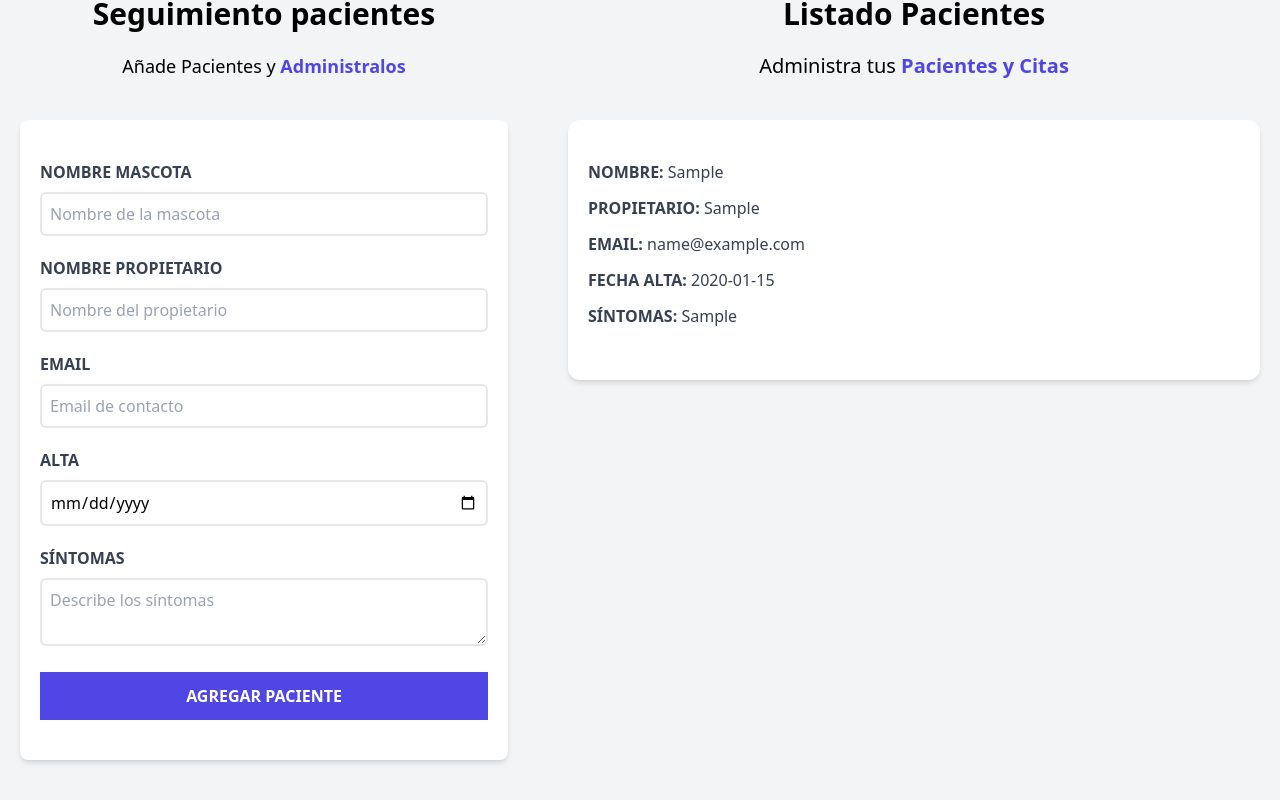
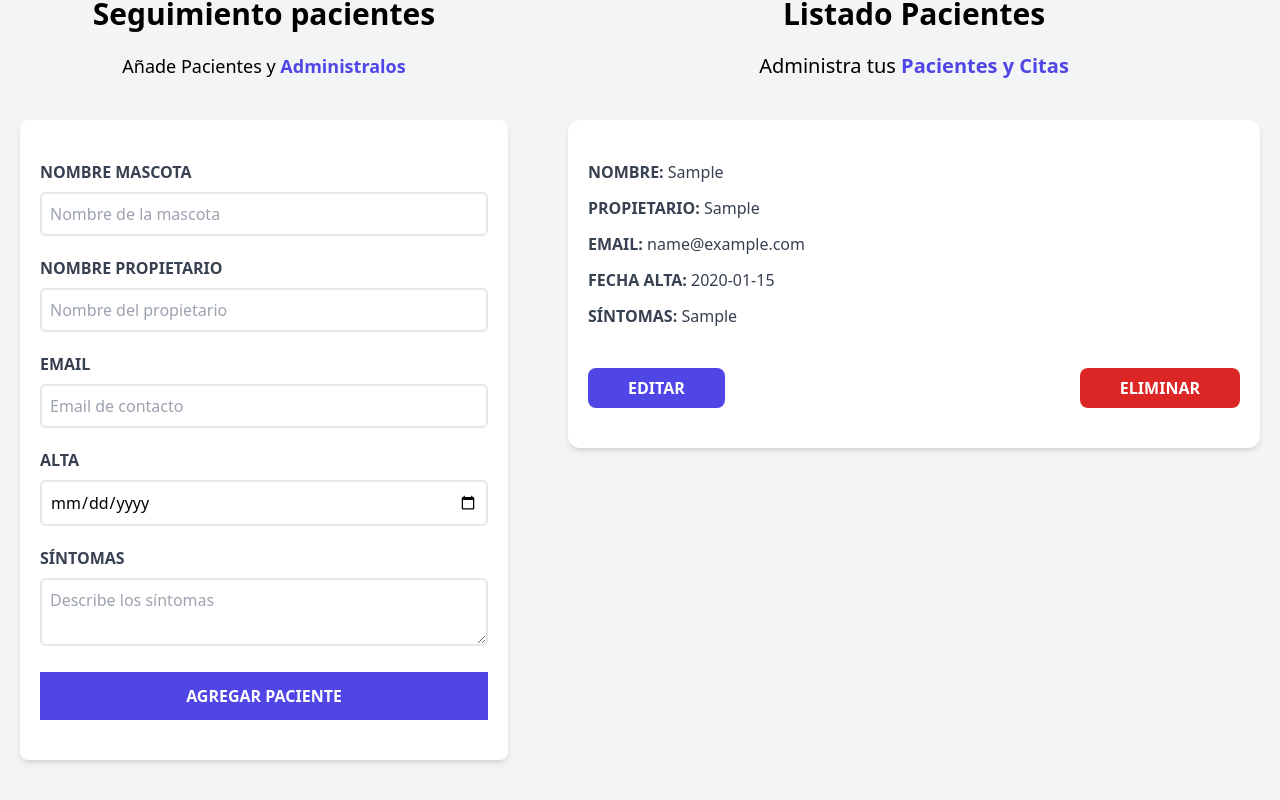
Before and after one commit to gastonlopezt/React-dates, a React (Vite) app: page / in a window 1280 px wide. Both pictures are taken after typing "Sample", "Sample", "name@example.com", "2020-01-15", "Sample" into the empty fields and a click on the input "Agregar Paciente". Shown: the part 180-980 px from the top of the page. Built offline with nearby package versions, Linux system fonts and the light colour scheme.

Commit message:
creating delete and edit buttons

```diff
--- a/src/App.jsx
+++ b/src/App.jsx
@@ -7,6 +7,7 @@
 function App() {
 
   const [pacientes, setPacientes] = useState([]);
+  const [paciente, setPaciente] = useState({});
 
 
   return (
@@ -14,11 +15,15 @@
       <Header />
       <div className="mt-12 md:flex">
         <Formulario
-          pacientes = {pacientes}
+          pacientes={pacientes}
           setPacientes={setPacientes}
+          paciente={paciente}
+          setPaciente={setPaciente}
         />
         <ListadoPacientes
           pacientes={pacientes}
+          setPaciente={setPaciente}
+          paciente={paciente}
         />
       </div>
     </div>
--- a/src/components/Formulario.jsx
+++ b/src/components/Formulario.jsx
@@ -2,7 +2,7 @@
 import Paciente from './Paciente';
 import Error from "./Error"
 
-function Formulario({pacientes, setPacientes}) {
+function Formulario({pacientes, setPacientes, paciente}) {
   const [nombre, setNombre] = useState('');
   const [propietario, setPropietario] = useState('');
   const [email, setEmail] = useState('');
@@ -11,6 +11,16 @@
 
 
   const [error, setError] = useState(false);
+
+  useEffect( () => {
+    if(Object.keys(paciente).length > 0 ) {
+      setNombre(paciente.nombre)
+      setPropietario(paciente.propietario);
+      setEmail(paciente.email);
+      setFecha(paciente.fecha);
+      setSintomas(paciente.sintomas);
+    }
+  }, [paciente])
 
   const generarId = () => {
     const random = Math.random().toString(36).substr(2);
--- a/src/components/ListadoPacientes.jsx
+++ b/src/components/ListadoPacientes.jsx
@@ -1,27 +1,35 @@
+
 import Paciente from "./Paciente"
 
-const ListadoPacientes = ({pacientes}) => {
-
-
-
+const ListadoPacientes = ({pacientes, setPaciente}) => {
 
 
   return (
     <div className="md:w-1/2 lg:w-3/5 ml-5 md:h-screen overflow-y-scroll">
+      {pacientes && pacientes.length ? (
+        <>
           <h2 className="font-black text-3xl text-center">Listado Pacientes</h2>
           <p className="text-xl mt-5 mb-10 text-center">
             Administra tus {""}
             <span className="text-indigo-600 font-bold">Pacientes y Citas</span>
           </p>
 
-      {pacientes.map( (paciente) => {
+          {pacientes.map((paciente) => {
             return <Paciente
             key={paciente.id}
             paciente={paciente}
-        />;
+            setPaciente={setPaciente} />;
           })}
-
-
+        </>
+      ) : (
+        <>
+          <h2 className="font-black text-3xl text-center">No hay pacientes</h2>
+          <p className="text-xl mt-5 mb-10 text-center">
+            Comienza agregando pacientes {""}
+            <span className="text-indigo-600 font-bold">y apareceran aqui</span>
+          </p>
+        </>
+      )}
 
     </div>
   );
--- a/src/components/Paciente.jsx
+++ b/src/components/Paciente.jsx
@@ -1,6 +1,5 @@
 
-
-const Paciente = ({paciente}) => {
+const Paciente = ({paciente, setPaciente}) => {
 
   const {nombre , propietario, email, fecha, sintomas} = paciente
 
@@ -24,9 +23,22 @@
       </p>
       <p className="font-bold mb-3 text-gray-700 uppercase">
         Síntomas: {""}
-        <span className="font-normal normal-case">{sintomas}
-        </span>
+        <span className="font-normal normal-case">{sintomas}</span>
       </p>
+      <div className="flex justify-between mt-10">
+        <button
+          type="button"
+          className="py-2 px-10 bg-indigo-600 hover:bg-indigo-700 text-white font-bold uppercase rounded-lg"
+          onClick={() => setPaciente(paciente)}
+        >
+          Editar
+        </button>
+        <button
+          type="button"
+          className="py-2 px-10 bg-red-600 hover:bg-red-700 text-white font-bold uppercase rounded-lg"
+        >Eliminar
+        </button>
+      </div>
     </div>
   );
 }
```
Lines whose indentation alone changed are shown as unchanged.
